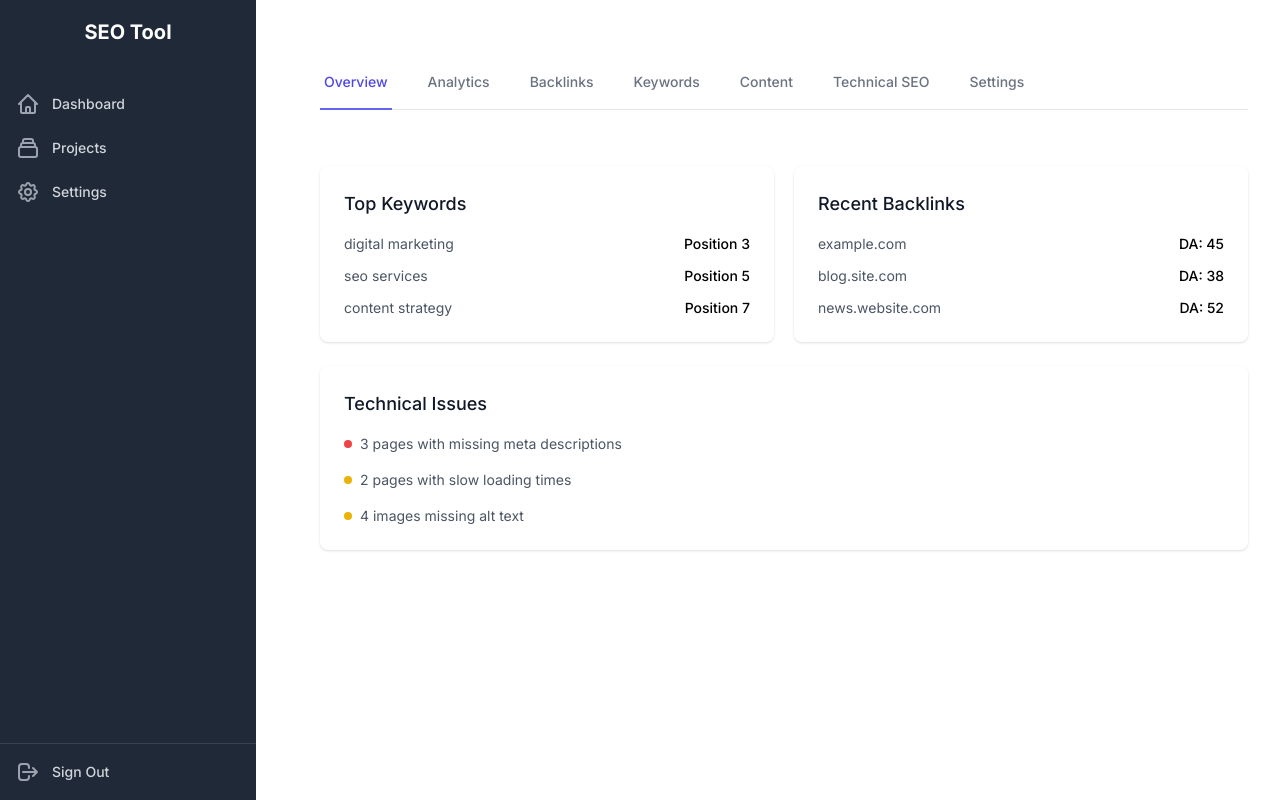
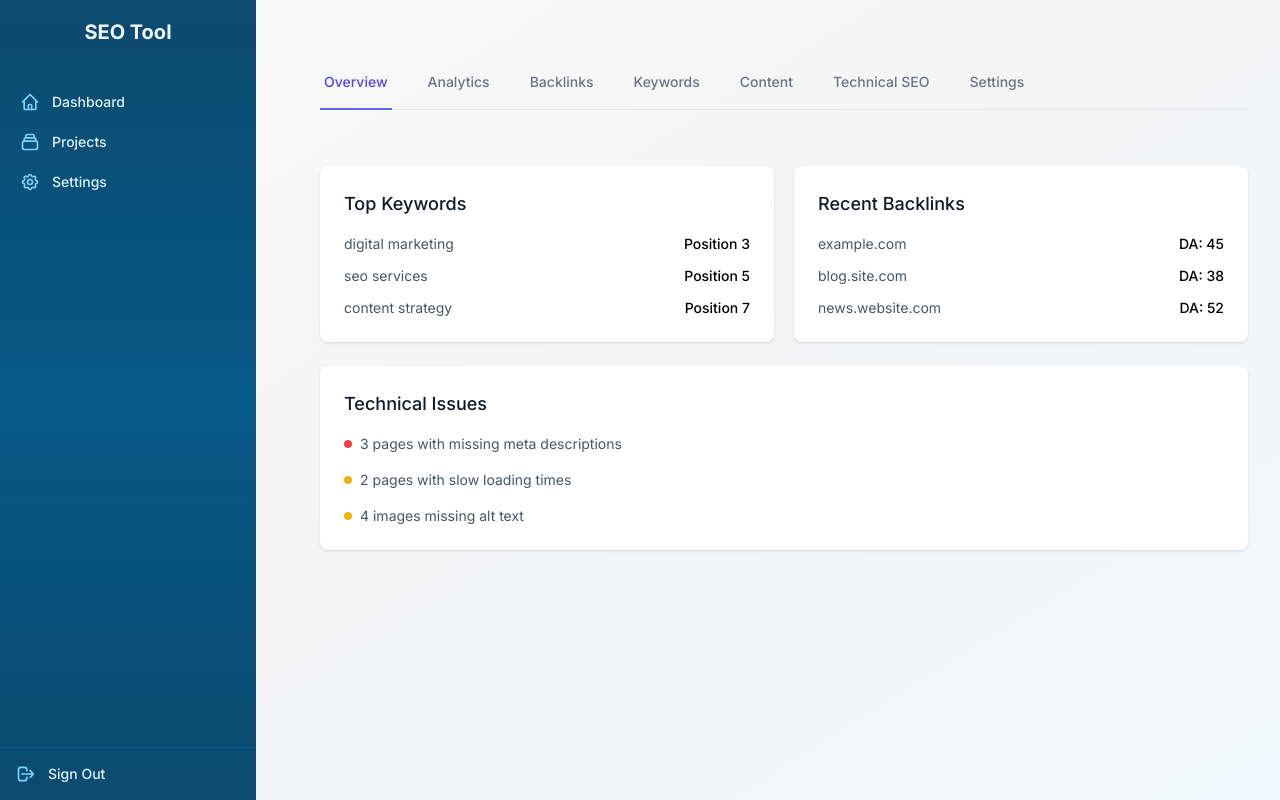
Before and after one commit to coenbooij/seo-tool, a Next.js app: page /dashboard/projects/1 in a window 1280 px wide. Built offline with nearby package versions, Linux system fonts and the light colour scheme; no server answers; the database is empty; sample sign-in values are in the browser's storage.

Commit message:
UI improvements

```diff
--- a/src/app/dashboard/layout.tsx
+++ b/src/app/dashboard/layout.tsx
@@ -13,8 +13,8 @@ export default function DashboardLayout({
 
   if (status === 'loading') {
     return (
-      <div className="flex h-screen items-center justify-center">
-        <div className="animate-spin rounded-full h-8 w-8 border-b-2 border-indigo-600" />
+      <div className="flex h-screen items-center justify-center bg-neutral-50">
+        <div className="animate-spin rounded-full h-8 w-8 border-b-2 border-primary-600" />
       </div>
     )
   }
@@ -24,13 +24,13 @@ export default function DashboardLayout({
   }
 
   return (
-    <div className="min-h-screen">
+    <div className="min-h-screen bg-gradient-to-br from-neutral-50 via-neutral-100 to-primary-50">
       <div className="fixed inset-y-0 z-50 flex w-72 flex-col">
         <Sidebar />
       </div>
       <div className="pl-72">
-        <main className="py-10">
-          <div className="px-4 sm:px-6 lg:px-8">
+        <main className="min-h-screen py-10">
+          <div className="mx-auto px-4 sm:px-6 lg:px-8 max-w-7xl">
             {children}
           </div>
         </main>
--- a/src/components/metrics/trend-card.tsx
+++ b/src/components/metrics/trend-card.tsx
@@ -65,9 +65,11 @@ export default function TrendCard({
 
   // Determine color scheme based on trend and invertColors prop
   const getColorScheme = () => {
-    if (change === undefined) return 'bg-gray-100 text-gray-800'
+    if (change === undefined) return 'bg-neutral-100 text-neutral-600'
     const isGood = invertColors ? !isPositive : isPositive
-    return isGood ? 'bg-green-100 text-green-800' : 'bg-red-100 text-red-800'
+    return isGood
+      ? 'bg-green-100 text-green-700'
+      : 'bg-red-100 text-red-700'
   }
 
   // Get icon color based on trend and invertColors prop
@@ -78,12 +80,12 @@ export default function TrendCard({
 
   if (loading) {
     return (
-      <div className={`bg-white overflow-hidden rounded-lg shadow animate-pulse ${className}`}>
+      <div className={`bg-white overflow-hidden rounded-xl shadow-md ${className}`}>
         <div className="p-5">
-          <div className="h-4 bg-gray-200 rounded w-1/4"></div>
+          <div className="h-4 bg-neutral-200 rounded w-1/4"></div>
           <div className="mt-4 flex items-baseline space-x-4">
-            <div className="h-8 bg-gray-200 rounded w-1/3"></div>
-            <div className="h-6 bg-gray-200 rounded w-1/4"></div>
+            <div className="h-8 bg-neutral-200 rounded w-1/3"></div>
+            <div className="h-6 bg-neutral-200 rounded w-1/4"></div>
           </div>
         </div>
       </div>
@@ -91,27 +93,27 @@ export default function TrendCard({
   }
 
   return (
-    <div className={`relative bg-white overflow-visible rounded-lg shadow ${className}`}>
+    <div className={`relative bg-white/80 backdrop-blur-sm overflow-visible rounded-xl shadow-md ${className}`}>
       <div className="p-5">
         <div className="flex items-center">
           <div className="flex-1">
             <div className="flex items-center">
-              <h3 className="text-lg font-medium leading-6 text-gray-900">
+              <h3 className="text-lg font-medium leading-6 text-neutral-900">
                 {title}
               </h3>
               {tooltip && (
                 <div className="ml-2 relative group">
-                  <InformationCircleIcon className="h-5 w-5 text-gray-400 cursor-help" />
-                  <div className="invisible group-hover:visible opacity-0 group-hover:opacity-100 transition-opacity duration-200 absolute bottom-full left-1/2 transform -translate-x-1/2 mb-2 w-64 p-2 text-sm bg-gray-900 text-white rounded-md shadow-lg z-50">
+                  <InformationCircleIcon className="h-5 w-5 text-neutral-400" />
+                  <div className="invisible group-hover:visible opacity-0 group-hover:opacity-100 transition-opacity duration-200 absolute bottom-full left-1/2 transform -translate-x-1/2 mb-2 w-64 p-2 text-sm bg-neutral-900 text-white rounded-lg shadow-lg z-50">
                     {tooltip}
                     {/* Arrow */}
-                    <div className="absolute bottom-[-6px] left-1/2 transform -translate-x-1/2 w-3 h-3 bg-gray-900 rotate-45"></div>
+                    <div className="absolute bottom-[-6px] left-1/2 transform -translate-x-1/2 w-3 h-3 bg-neutral-900 rotate-45"></div>
                   </div>
                 </div>
               )}
             </div>
             <div className="mt-3 flex items-baseline">
-              <p className="text-2xl font-semibold text-gray-900">
+              <p className="text-2xl font-semibold text-neutral-900">
                 {formatValue(value)}
               </p>
               <div className="ml-4">
@@ -128,7 +130,7 @@ export default function TrendCard({
                   {changeText}
                 </span>
                 {changeTimeframe && (
-                  <span className="ml-1 text-sm text-gray-500">
+                  <span className="ml-1 text-sm text-neutral-500">
                     {changeTimeframe}
                   </span>
                 )}
@@ -137,7 +139,7 @@ export default function TrendCard({
           </div>
         </div>
         {footer && (
-          <div className="mt-4 pt-4 border-t border-gray-200">
+          <div className="mt-4 pt-4 border-t border-neutral-200">
             {footer}
           </div>
         )}
--- a/src/components/navigation/sidebar.tsx
+++ b/src/components/navigation/sidebar.tsx
@@ -35,10 +35,10 @@ export default function Sidebar() {
   }
 
   return (
-    <div className="flex flex-col h-full bg-gray-800 w-64">
-      <div className="flex items-center justify-center h-16 px-4">
+    <div className="flex flex-col h-full bg-gradient-to-b from-primary-900 via-primary-800 to-primary-900 w-64">
+      <div className="flex items-center justify-center h-16 px-4 bg-primary-900/50">
         <Link href="/dashboard">
-          <h1 className="text-white text-xl font-bold cursor-pointer">SEO Tool</h1>
+          <h1 className="text-primary-50 text-xl font-bold cursor-pointer hover:text-white transition-colors">SEO Tool</h1>
         </Link>
       </div>
       <nav className="mt-5 flex-1 px-2 space-y-1">
@@ -50,14 +50,14 @@ export default function Sidebar() {
               href={item.href}
               className={`${
                 isActive
-                  ? 'bg-gray-900 text-white'
-                  : 'text-gray-300 hover:bg-gray-700 hover:text-white'
-              } group flex items-center px-2 py-2 text-sm font-medium rounded-md`}
+                  ? 'bg-primary-700/50 text-white shadow-lg'
+                  : 'text-primary-100 hover:bg-primary-700/30 hover:text-white'
+              } group flex items-center px-3 py-2 text-sm font-medium rounded-lg transition-all duration-150 ease-in-out`}
             >
               <svg
                 className={`${
-                  isActive ? 'text-gray-300' : 'text-gray-400 group-hover:text-gray-300'
-                } mr-3 flex-shrink-0 h-6 w-6`}
+                  isActive ? 'text-primary-200' : 'text-primary-300 group-hover:text-primary-200'
+                } mr-3 flex-shrink-0 h-5 w-5 transition-colors`}
                 xmlns="http://www.w3.org/2000/svg"
                 fill="none"
                 viewBox="0 0 24 24"
@@ -76,7 +76,7 @@ export default function Sidebar() {
           )
         })}
       </nav>
-      <div className="flex-shrink-0 flex border-t border-gray-700 p-4">
+      <div className="flex-shrink-0 flex border-t border-primary-700/50 p-4">
         <button
           onClick={handleSignOut}
           disabled={isSigningOut}
@@ -85,7 +85,7 @@ export default function Sidebar() {
           <div className="flex items-center">
             <div>
               <svg
-                className="text-gray-400 group-hover:text-gray-300 mr-3 flex-shrink-0 h-6 w-6"
+                className="text-primary-300 group-hover:text-primary-200 mr-3 flex-shrink-0 h-5 w-5 transition-colors"
                 xmlns="http://www.w3.org/2000/svg"
                 fill="none"
                 viewBox="0 0 24 24"
@@ -99,7 +99,7 @@ export default function Sidebar() {
                 />
               </svg>
             </div>
-            <div className="text-sm font-medium text-gray-300 group-hover:text-white">
+            <div className="text-sm font-medium text-primary-100 group-hover:text-white transition-colors">
               {isSigningOut ? 'Signing out...' : 'Sign Out'}
             </div>
           </div>
--- a/tailwind.config.js
+++ b/tailwind.config.js
@@ -15,6 +15,44 @@ module.exports = {
       },
     },
     extend: {
+      colors: {
+        primary: {
+          50: '#f0f9ff',
+          100: '#e0f2fe',
+          200: '#bae6fd',
+          300: '#7dd3fc',
+          400: '#38bdf8',
+          500: '#0ea5e9',
+          600: '#0284c7',
+          700: '#0369a1',
+          800: '#075985',
+          900: '#0c4a6e',
+        },
+        accent: {
+          50: '#fdf4ff',
+          100: '#fae8ff',
+          200: '#f5d0fe',
+          300: '#f0abfc',
+          400: '#e879f9',
+          500: '#d946ef',
+          600: '#c026d3',
+          700: '#a21caf',
+          800: '#86198f',
+          900: '#701a75',
+        },
+        neutral: {
+          50: '#fafafa',
+          100: '#f4f4f5',
+          200: '#e4e4e7',
+          300: '#d4d4d8',
+          400: '#a1a1aa',
+          500: '#71717a',
+          600: '#52525b',
+          700: '#3f3f46',
+          800: '#27272a',
+          900: '#18181b',
+        }
+      },
       keyframes: {
         "accordion-down": {
           from: { height: "0" },
```
